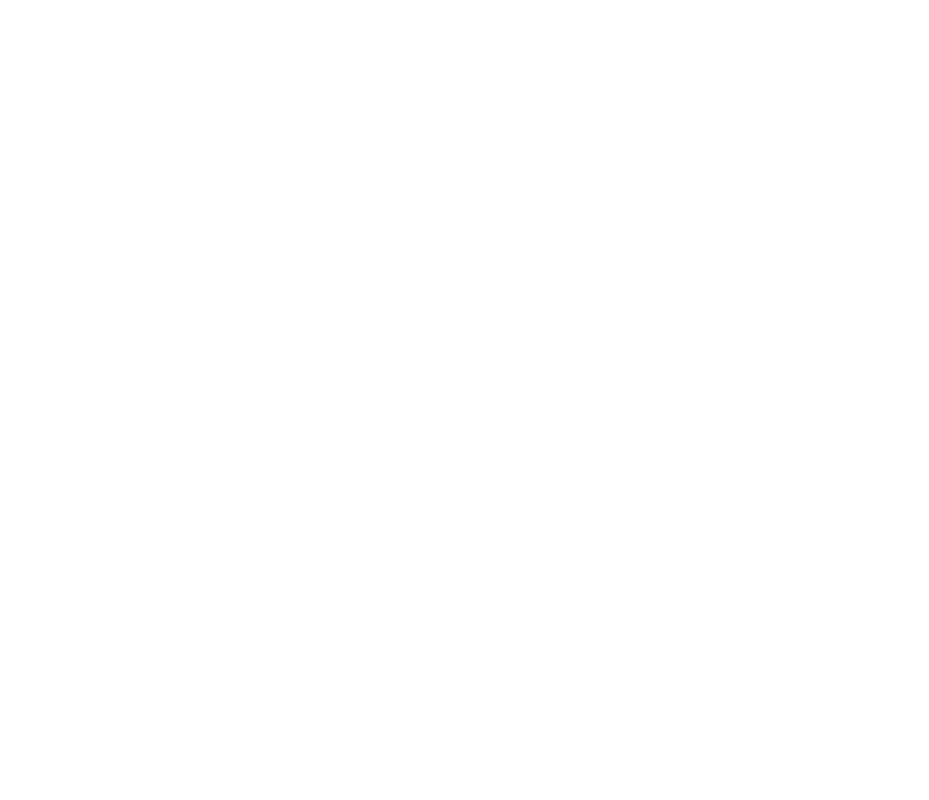
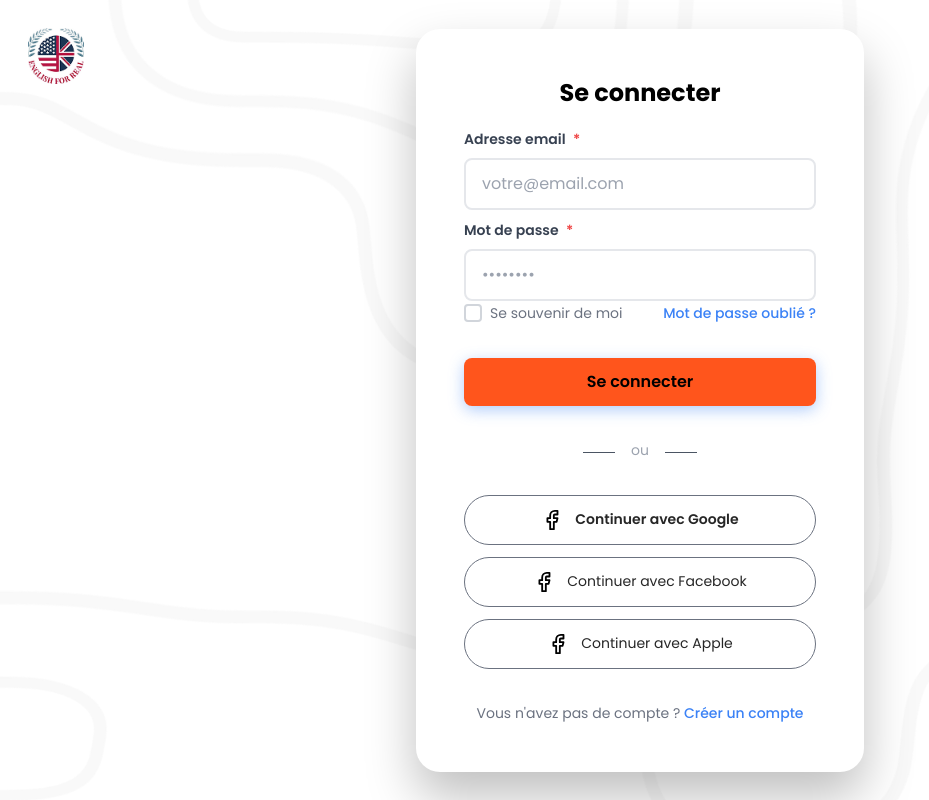
Before and after one commit to patson120/app-toeic, a Vue app: page /login in a window 1280 px wide. Before the commit this address had no page. Shown: the whole page, without its empty margins (0-929 px from the left). Built offline with nearby package versions, Linux system fonts and the light colour scheme; what vue3-google-login would draw is missing.

Commit message:
Mise à jour du formulaire de login

```diff
--- a/src/components/ui/BaseButton.vue
+++ b/src/components/ui/BaseButton.vue
@@ -111,13 +111,10 @@
 
   /* Variants */
   .button-primary {
-    background: linear-gradient(135deg, #3B82F6, #1D4ED8);
-    color: white;
     box-shadow: 0 4px 15px rgba(59, 130, 246, 0.4);
   }
 
   .button-primary:hover:not(.button-disabled) {
-    background: linear-gradient(135deg, #2563EB, #1E40AF);
     transform: translateY(-2px);
     box-shadow: 0 8px 25px rgba(59, 130, 246, 0.6);
   }
@@ -178,14 +175,11 @@
   }
 
   .button-outline {
-    background: transparent;
-    color: #3B82F6;
-    border: 2px solid #3B82F6;
+    border: 2px solid;
   }
 
   .button-outline:hover:not(.button-disabled) {
-    background: #3B82F6;
-    color: white;
+
   }
 
   /* States */
--- a/src/views/Login.vue
+++ b/src/views/Login.vue
@@ -1,109 +1,493 @@
 <template>
-  <div class="min-h-screen bg-gradient-to-br from-primary-50 to-blue-100 flex items-center justify-center p-4">
-    <div class="card max-w-md w-full p-8 animate-fade-in">
-      <div class="text-center mb-6">
-        <div class="w-16 h-16 bg-primary-600 rounded-xl flex items-center justify-center mx-auto mb-4">
-          <span class="text-white font-bold text-2xl">T</span>
+  <div class="login-container relative">
+
+      <div class="absolute top-7 left-7 h-14 w-14 overflow-hidden">
+          <img  class="w-full h-full object-contain"
+          src="/logo.png" alt="Logo English For Real">
       </div>
-        <h1 class="text-2xl font-bold text-gray-900">{{ $t('auth.loginTitle') }}</h1>
-        <p class="text-gray-600 mt-2">{{ $t('auth.loginSubtitle') }}</p>
+      <div class="login-content min-h-screen max-w-md mx-auto flex justify-center items-center">
+
+          <div class="login-card">
+              <div class="mb-5">
+                  <h1 class="font-bold text-black text-2xl text-center">Se connecter</h1>
               </div>
 
-      <!-- Connexion Google -->
-      <div class="mb-6">
-        <GoogleLoginButton @error="error = $event" />
+              <form @submit.prevent="handleLogin" class="login-form">
+                  <BaseInput
+                    v-model="loginForm.email"
+                    type="email"
+                    label="Adresse email"
+                    placeholder="votre@email.com"
+                    :error="errors.email"
+                    required
+                    clearable
+                  />
 
-        <div class="relative my-6">
-          <div class="absolute inset-0 flex items-center">
-            <div class="w-full border-t border-gray-300"></div>
+                  <BaseInput
+                    v-model="loginForm.password"
+                    type="password"
+                    label="Mot de passe"
+                    placeholder="••••••••"
+                    :error="errors.password"
+                    required
+                  />
+
+                  <div class="form-options">
+                  <label class="remember-me">
+                      <input type="checkbox" v-model="loginForm.rememberMe">
+                      <span class="checkmark"></span>
+                      Se souvenir de moi
+                  </label>
+                  <a href="#" class="forgot-password">Mot de passe oublié ?</a>
                   </div>
-          <div class="relative flex justify-center text-sm">
-            <span class="px-2 bg-white text-gray-500">{{ $t('auth.orContinueWith') }}</span>
+
+                  <BaseButton
+                    type="submit"
+                    variant="primary"
+                    size="md"
+                    :loading="isLoading"
+                    full-width
+                    class="login-button bg-orange text-black p-0"
+                    >
+                    Se connecter
+                  </BaseButton>
+
+                  <div class="divider flex flex-row justify-center">
+                      <span class="h-1 border-t border-t-gray-600 w-max mt-3"></span>
+                      <span class="bg-white">ou</span>
+                      <span class="h-1 border-t border-t-gray-600 w-max mt-3"></span>
                   </div>
+
+                  <div class="social-login">
+                  <BaseButton
+                      variant="outline"
+                      size="sm"
+                      full-width
+                      @click="loginWithGoogle"
+                      class="social-button !rounded-full text-black/85 !border-[1px] !border-gray-500">
+                      <div class="flex gap-3 py-[5px]">
+                          <FacebookIcon :size="22" class="text-black" />
+                          Continuer avec Google
+                      </div>
+                  </BaseButton>
+
+                  <BaseButton
+                      variant="outline"
+                      size="sm"
+                      full-width
+                      @click="loginWithFacebook"
+                      class="social-button !rounded-full text-black/85 !border-[1px] !border-gray-500"
+                  >
+                      <div class="flex gap-3 py-[5px] font-normal">
+                          <FacebookIcon :size="22" class="text-black" />
+                          Continuer avec Facebook
+                      </div>
+                  </BaseButton>
+                  <BaseButton
+                      variant="outline"
+                      size="sm"
+                      full-width
+                      @click="loginWithApple"
+                      class="social-button !rounded-full text-black/85 !border-[1px] !border-gray-500"
+                  >
+                      <div class="flex gap-3 py-[5px] font-normal">
+                          <FacebookIcon :size="22" class="text-black" />
+                          Continuer avec Apple
+                      </div>
+                  </BaseButton>
+                  </div>
+
+                  <div class="signup-link">
+                  <p>Vous n'avez pas de compte ? <a href="#" @click="showSignup = true">Créer un compte</a></p>
+                  </div>
+              </form>
           </div>
       </div>
 
-      <form @submit.prevent="handleLogin" class="space-y-4">
-        <div>
-          <label for="email" class="block text-sm font-medium text-gray-700 mb-1">
-            {{ $t('common.email') }}
-          </label>
-          <input
-            id="email"
-            v-model="form.email"
+      <!-- Success Alert -->
+      <BaseAlert
+          v-model="showSuccessAlert"
+          type="success"
+          title="Connexion réussie !"
+          message="Vous allez être redirigé vers votre tableau de bord."
+          variant="filled"
+          :closable="false"
+          class="success-alert"
+      />
+
+      <!-- Signup Modal -->
+      <BaseModal v-model="showSignup" title="Créer un compte" size="md">
+          <div class="signup-content">
+          <BaseInput
+              v-model="signupForm.name"
+              label="Nom complet"
+              placeholder="Votre nom"
+              prefix-icon="fas fa-user"
+          />
+          <BaseInput
+              v-model="signupForm.email"
               type="email"
-            required
-            class="input-field"
-            :placeholder="$t('common.email')"
+              label="Adresse email"
+              placeholder="votre@email.com"
+              prefix-icon="fas fa-envelope"
+          />
+          <BaseInput
+              v-model="signupForm.password"
+              type="password"
+              label="Mot de passe"
+              placeholder="••••••••"
+              prefix-icon="fas fa-lock"
           />
           </div>
 
-        <div>
-          <label for="password" class="block text-sm font-medium text-gray-700 mb-1">
-            {{ $t('common.password') }}
-          </label>
-          <input
-            id="password"
-            v-model="form.password"
-            type="password"
-            required
-            class="input-field"
-            :placeholder="$t('common.password')"
-          />
-        </div>
-
-        <div v-if="error" class="bg-red-50 border border-red-200 text-red-600 px-4 py-3 rounded-lg text-sm">
-          {{ error }}
-        </div>
-
-        <button
-          type="submit"
-          :disabled="authStore.isLoading"
-          class="w-full btn-primary py-3 flex items-center justify-center space-x-2"
-        >
-          <LoadingSpinner v-if="authStore.isLoading" />
-          <span v-else>{{ $t('common.login') }}</span>
-        </button>
-      </form>
-
-      <div class="mt-6 text-center">
-        <p class="text-gray-600">
-          {{ $t('auth.noAccount') }}
-          <router-link to="/register" class="text-primary-600 hover:text-primary-700 font-medium">
-            {{ $t('common.register') }}
-          </router-link>
-        </p>
-      </div>
-    </div>
+          <template #footer>
+          <BaseButton variant="ghost" @click="showSignup = false">Annuler</BaseButton>
+          <BaseButton variant="primary" @click="handleSignup">Créer le compte</BaseButton>
+          </template>
+      </BaseModal>
   </div>
 </template>
 
 <script setup lang="ts">
-import { ref } from 'vue'
-import { useRouter } from 'vue-router'
-import { useAuthStore } from '../stores/auth'
-import LoadingSpinner from '../components/LoadingSpinner.vue'
-import GoogleLoginButton from '../components/GoogleLoginButton.vue'
+import { ref, reactive, computed, watch, onMounted, onUnmounted } from 'vue';
+import { BaseInput, BaseButton, BaseAlert, BaseModal } from '../components/ui';
+import { FacebookIcon } from "lucide-vue-next";
 
-const router = useRouter()
-const authStore = useAuthStore()
+// ===== DATA =====
+const isLoading = ref(false);
+const showSuccessAlert = ref(false);
+const showSignup = ref(false);
 
-const form = ref({
+const loginForm = reactive({
+  email: '',
+  password: '',
+  rememberMe: false
+});
+
+const signupForm = reactive({
+  name: '',
   email: '',
   password: ''
-})
+});
 
-const error = ref('')
+const errors = reactive({
+  email: '',
+  password: ''
+});
 
+// ===== COMPUTED =====
+// Computed properties pour une utilisation future
+const isFormValid = computed(() => {
+  return loginForm.email &&
+         loginForm.password &&
+         loginForm.email.includes('@') &&
+         loginForm.password.length >= 6;
+});
+
+const loginButtonText = computed(() => {
+  return isLoading.value ? 'Connexion...' : 'Se connecter';
+});
+
+const formClasses = computed(() => {
+  return {
+    'form-loading': isLoading.value,
+    'form-valid': isFormValid.value
+  };
+});
+
+// ===== METHODS =====
+const validateForm = () => {
+  errors.email = '';
+  errors.password = '';
+
+  if (!loginForm.email) {
+    errors.email = 'L\'adresse email est requise';
+    return false;
+  }
+
+  if (!loginForm.email.includes('@')) {
+    errors.email = 'Veuillez entrer une adresse email valide';
+    return false;
+  }
+
+  if (!loginForm.password) {
+    errors.password = 'Le mot de passe est requis';
+    return false;
+  }
+
+  if (loginForm.password.length < 6) {
+    errors.password = 'Le mot de passe doit contenir au moins 6 caractères';
+    return false;
+  }
+
+  return true;
+};
+
+const resetForm = () => {
+  loginForm.email = '';
+  loginForm.password = '';
+  loginForm.rememberMe = false;
+  errors.email = '';
+  errors.password = '';
+};
+
+const showNotification = (type: 'success' | 'error', message: string) => {
+  // Méthode pour afficher des notifications
+  console.log(`${type}: ${message}`);
+};
+
+const saveToLocalStorage = () => {
+  if (loginForm.rememberMe) {
+    localStorage.setItem('rememberedEmail', loginForm.email);
+  } else {
+    localStorage.removeItem('rememberedEmail');
+  }
+};
+
+const loadFromLocalStorage = () => {
+  const rememberedEmail = localStorage.getItem('rememberedEmail');
+  if (rememberedEmail) {
+    loginForm.email = rememberedEmail;
+    loginForm.rememberMe = true;
+  }
+};
+
+// ===== LIFECYCLE & EVENT HANDLERS =====
 const handleLogin = async () => {
-  error.value = ''
+  if (!validateForm()) return;
 
-  const result = await authStore.login(form.value.email, form.value.password)
+  isLoading.value = true;
+  saveToLocalStorage();
 
-  if (result.success) {
-    router.push('/dashboard')
+  // Simulation d'une requête de connexion
+  setTimeout(() => {
+    isLoading.value = false;
+    showSuccessAlert.value = true;
+    showNotification('success', 'Connexion réussie !');
+
+    // Masquer l'alerte après 3 secondes
+    setTimeout(() => {
+      showSuccessAlert.value = false;
+    }, 3000);
+  }, 2000);
+};
+
+const loginWithGoogle = () => {
+  console.log('Connexion avec Google');
+  // Logique future pour Google OAuth
+};
+
+const loginWithFacebook = () => {
+  console.log('Connexion avec Facebook');
+  // Logique future pour Facebook OAuth
+};
+const loginWithApple = () => {
+  console.log('Connexion avec Apple');
+  // Logique future pour Apple OAuth
+};
+
+const handleSignup = () => {
+  console.log('Création de compte:', signupForm);
+  showSignup.value = false;
+  // Logique future pour la création de compte
+};
+
+const handleForgotPassword = () => {
+  console.log('Mot de passe oublié pour:', loginForm.email);
+  // Logique future pour la récupération de mot de passe
+};
+
+const handleKeyPress = (event: KeyboardEvent) => {
+  if (event.key === 'Enter' && isFormValid.value) {
+    handleLogin();
+  }
+};
+
+// ===== WATCHERS =====
+// Watchers pour une utilisation future
+watch(() => loginForm.email, (newEmail) => {
+  // Validation en temps réel de l'email
+  if (newEmail && !newEmail.includes('@')) {
+    errors.email = 'Format d\'email invalide';
   } else {
-    error.value = result.error || 'Erreur de connexion'
+    errors.email = '';
   }
+});
+
+watch(() => loginForm.password, (newPassword) => {
+  // Validation en temps réel du mot de passe
+  if (newPassword && newPassword.length < 6) {
+    errors.password = 'Minimum 6 caractères requis';
+  } else {
+    errors.password = '';
   }
+});
+
+// ===== LIFECYCLE HOOKS =====
+onMounted(() => {
+  loadFromLocalStorage();
+  // Autres initialisations
+});
+
+onUnmounted(() => {
+  // Nettoyage si nécessaire
+});
 </script>
+
+<style scoped>
+.login-container {
+  min-height: 100vh;
+  position: relative;
+  overflow: hidden;
+  background: white;
+  background-image: url('/assets/img/login-bg.png');
+  background-position: center center;
+  background-repeat: no-repeat;
+  background-size: cover;
+}
+
+.login-background {
+  position: absolute;
+  top: 0;
+  left: 0;
+  right: 0;
+  bottom: 0;
+  background: linear-gradient(135deg, #667eea 0%, #764ba2 100%);
+}
+
+
+
+.login-card {
+  flex: 1;
+  background: white;
+  border-radius: 24px;
+  padding: 3rem;
+  box-shadow: 0 25px 50px rgba(0, 0, 0, 0.25);
+  backdrop-filter: blur(10px);
+}
+
+
+.login-form {
+  display: flex;
+  flex-direction: column;
+  gap: 10px;
+}
+
+.form-options {
+  display: flex;
+  justify-content: space-between;
+  align-items: center;
+  margin: -0.5rem 0 0.5rem 0;
+}
+
+.remember-me {
+  display: flex;
+  align-items: center;
+  gap: 0.5rem;
+  font-size: 0.875rem;
+  color: #6B7280;
+  cursor: pointer;
+}
+
+.remember-me input[type="checkbox"] {
+  display: none;
+}
+
+.checkmark {
+  width: 18px;
+  height: 18px;
+  border: 2px solid #D1D5DB;
+  border-radius: 4px;
+  position: relative;
+  transition: all 0.2s ease;
+}
+
+.remember-me input[type="checkbox"]:checked + .checkmark {
+  background: #3B82F6;
+  border-color: #3B82F6;
+}
+
+.remember-me input[type="checkbox"]:checked + .checkmark::after {
+  content: '✓';
+  position: absolute;
+  top: -2px;
+  left: 2px;
+  color: white;
+  font-size: 12px;
+  font-weight: bold;
+}
+
+.forgot-password {
+  color: #3B82F6;
+  text-decoration: none;
+  font-size: 0.875rem;
+  font-weight: 500;
+}
+
+.forgot-password:hover {
+  text-decoration: underline;
+}
+
+.login-button {
+  margin-top: 1rem;
+}
+
+.divider {
+  text-align: center;
+  margin: 1.5rem 0;
+}
+
+
+
+.divider span {
+  background: white;
+  color: #9CA3AF;
+  padding: 0 1rem;
+  font-size: 0.875rem;
+}
+
+.social-login {
+  display: flex;
+  flex-direction: column;
+  gap: 0.75rem;
+}
+
+.social-button {
+  display: flex;
+  align-items: center;
+  gap: 0.75rem;
+}
+
+.social-button i {
+  font-size: 1.1rem;
+}
+
+.signup-link {
+  text-align: center;
+  margin-top: 1.5rem;
+}
+
+.signup-link p {
+  color: #6B7280;
+  font-size: 0.875rem;
+  margin: 0;
+}
+
+.signup-link a {
+  color: #3B82F6;
+  text-decoration: none;
+  font-weight: 500;
+}
+
+.signup-link a:hover {
+  text-decoration: underline;
+}
+
+.success-alert {
+  position: fixed;
+  top: 2rem;
+  right: 2rem;
+  z-index: 1000;
+  max-width: 400px;
+}
+</style>
--- a/tailwind.config.js
+++ b/tailwind.config.js
@@ -18,7 +18,8 @@ export default {
           700: '#1d4ed8',
           800: '#1e40af',
           900: '#1e3a8a',
-        }
+        },
+        orange: "#FF551C"
       },
       animation: {
         'fade-in': 'fadeIn 0.5s ease-in-out',
```
Also changed, not shown: src/router/index.ts (+19 -19 lines), public/assets/img/login-bg.png (added). Lines whose indentation alone changed are shown as unchanged.
